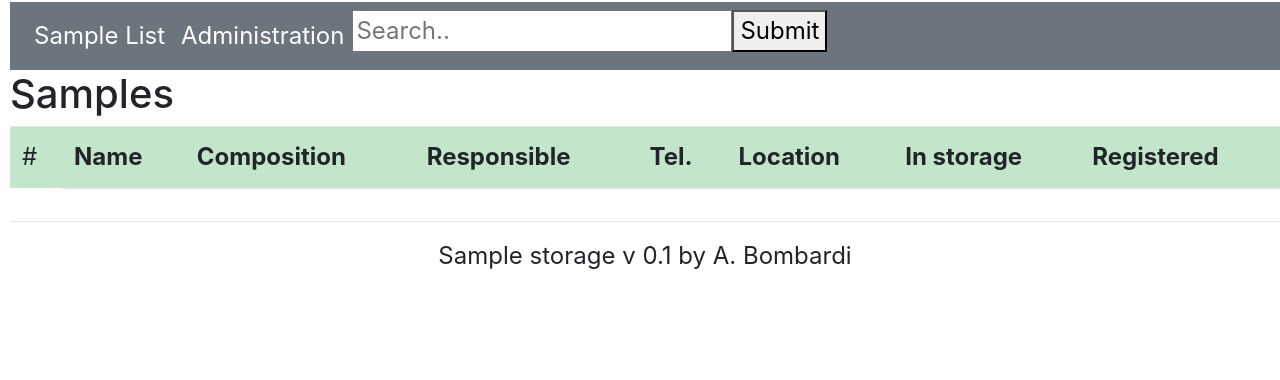
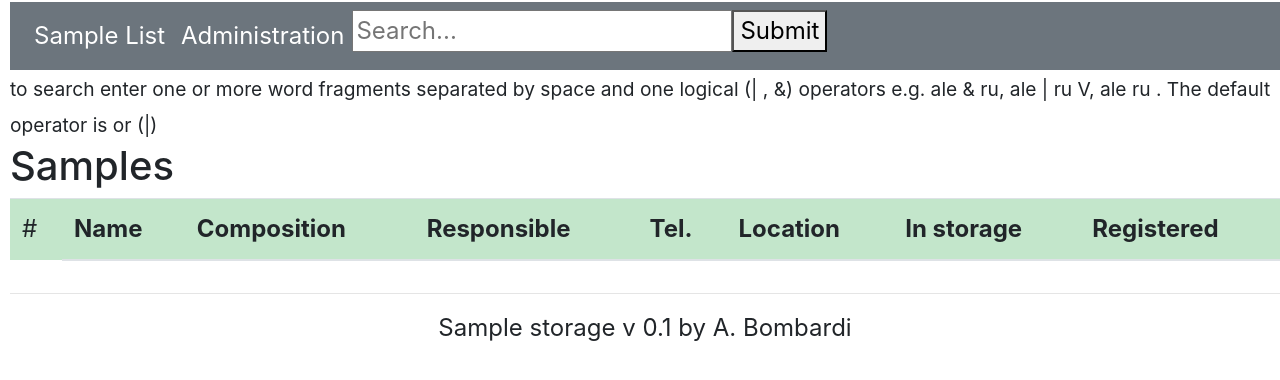
Before and after one commit to alexb29/samplerecord, a Django app: page / in a window 1280 px wide. Shown: the top 380 px of the page. Run offline with Django 3.2, Linux system fonts and the light colour scheme; data that the repository does not hold is empty; some libraries are stand-ins or nearby versions.

Commit message:
Search modified

```diff
--- a/samplerecord/Templates/base.html
+++ b/samplerecord/Templates/base.html
@@ -39,7 +39,7 @@
  <ul class="navbar-nav navbar-right">
    <li style="float:right" >
     <form class="form-inline my-2 my-lg-0" id="searchform" action="{% url 'storesample:filtered-list' %}" method="get" accept-charset="utf-8">
-      <input type="text" placeholder="Search.." name="query">
+      <input type="text" placeholder="Search..." name="query">
       <button type="submit">Submit</button>
     </form>
    </li >
@@ -48,6 +48,10 @@
 
   </ul>
 </nav>
+
+<small> to search enter one or more word fragments separated by space and one logical (| , &) operators </small>
+<small> e.g. ale &  ru, ale | ru  V, ale ru . The default operator is or (|) </small>
+
 
 {%block variablecontent%}
 
--- a/storesample/Templates/storesample/sample_list.html
+++ b/storesample/Templates/storesample/sample_list.html
@@ -1,9 +1,8 @@
 {% extends "base.html" %}
 
 {% block variablecontent%}
+<h1>Samples</h1>
 
-
-<h1>Samples</h1>
 <div style="overflow-x:auto;">
    	  <table class="table table-hover">
        <thead>
--- a/storesample/views.py
+++ b/storesample/views.py
@@ -49,16 +49,57 @@ class SearchSampleListView(SampleListView):
 
 
 	def get_queryset(self):
-		print("I am calling the queryset")
 		allentry = Sample.objects.all()
 		query = self.request.GET.get('query')
 		if query:
-			query_list=query.split()
-			filteredresults = allentry.filter(
-				reduce(operator.or_,
-					(Q(composition__icontains=query) for query in query_list)) |
-				reduce(operator.or_,
-					(Q(owner__icontains=query) for query in query_list))
-				)
+			if (query.find('|') is not -1) and (query.find('&') is not -1):
+				print("1 case I am using or!!!")
+				query=query.replace('&',' ')
+				query=query.replace('|',' ')
+				query_list=query.split()
+				filteredresults = allentry.filter(
+					reduce(operator.or_,
+						(Q(composition__icontains=query) for query in query_list)) |
+					reduce(operator.or_,
+						(Q(owner__icontains=query) for query in query_list)) |
+					reduce(operator.or_,
+						(Q(samplename__icontains=query) for query in query_list))
+					)
+			elif (query.find('|') is not -1) and (query.find('&') is  -1):
+				print("2 case I am using or!!!")
+				query=query.replace('|',' ')
+				query_list=query.split()
+				filteredresults = allentry.filter(
+					reduce(operator.or_,
+						(Q(composition__icontains=query) for query in query_list)) |
+					reduce(operator.or_,
+						(Q(owner__icontains=query) for query in query_list)) |
+					reduce(operator.or_,
+						(Q(samplename__icontains=query) for query in query_list))
+					)
+			elif (query.find('|') is  -1) and (query.find('&') is not -1):
+				print("3 case I am using &!!!")
+				query=query.replace('&',' ')
+				query_list=query.split()
+				filteredresults = allentry.filter(
+					reduce(operator.or_,
+						(Q(composition__icontains=query) for query in query_list)) &
+					reduce(operator.or_,
+						(Q(owner__icontains=query) for query in query_list)) &
+					reduce(operator.or_,
+						(Q(samplename__icontains=query) for query in query_list))
+					)
+			elif (query.find('|') is  -1) and (query.find('&') is -1):
+				print("4 case I am using &!!!")
+				query_list=query.split()
+				filteredresults = allentry.filter(
+					reduce(operator.or_,
+						(Q(composition__icontains=query) for query in query_list)) |
+					reduce(operator.or_,
+						(Q(owner__icontains=query) for query in query_list)) |
+					reduce(operator.or_,
+						(Q(samplename__icontains=query) for query in query_list))
+						)
+
 		print("Reusts of the query", filteredresults)
 		return filteredresults
```
